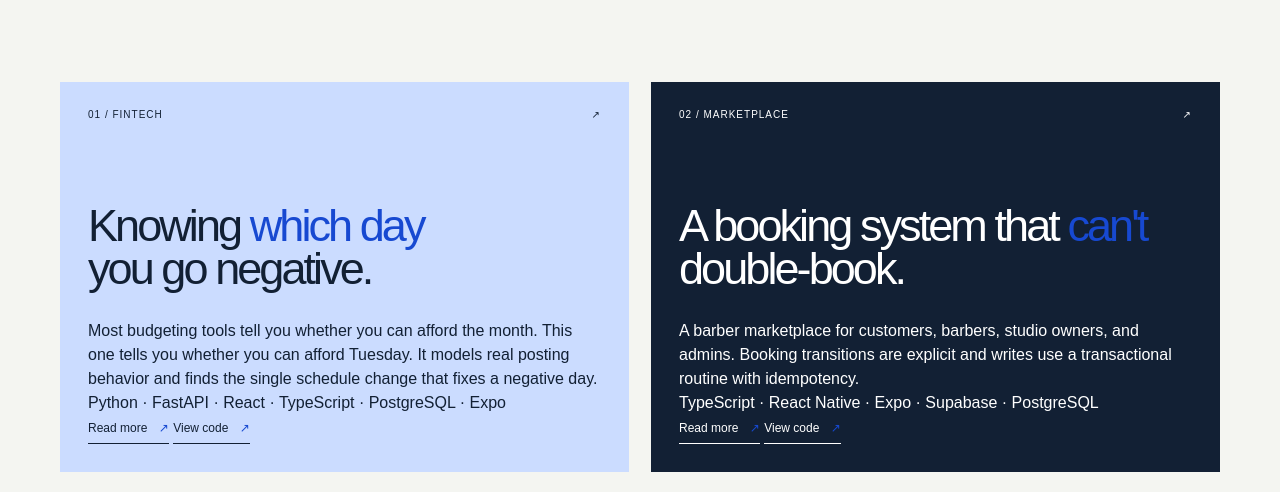
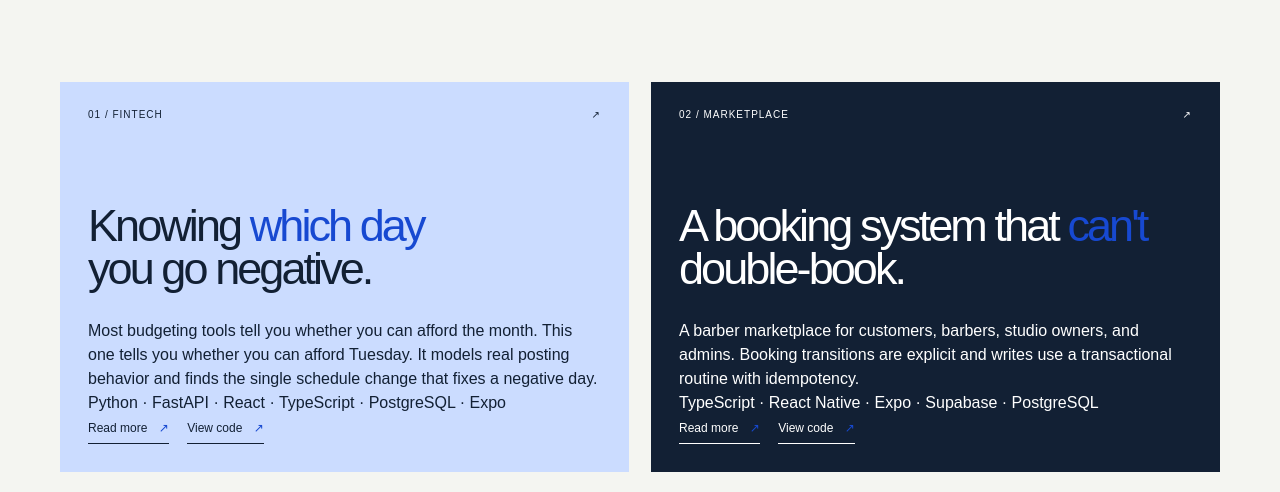
Before and after one commit to mscott9160-web/portfolio-site, a Next.js app: page / in a window 1280 px wide. Shown: the part 1299-1791 px from the top of the page. Built offline with nearby package versions, Linux system fonts and the light colour scheme.

Commit message:
fix: improve project card spacing

```diff
--- a/app/globals.css
+++ b/app/globals.css
@@ -27,6 +27,6 @@ body {
 .shell { margin: 0 auto; max-width: 1240px; padding-left: 40px; padding-right: 40px; }.nav { align-items: center; display: flex; height: 92px; justify-content: space-between; }.wordmark { font-size: 20px; font-weight: 800; letter-spacing: -.08em; }.wordmark span, em { color: var(--blue); font-style: normal; }.nav-links { color: var(--muted); display: flex; font-size: 13px; gap: 38px; margin-left: 120px; }.nav-links a:hover, .text-link:hover { color: var(--blue); }.nav-cta { border-bottom: 1px solid var(--ink); font-size: 13px; padding-bottom: 5px; }.nav-cta span, .text-link span, .button span, .contact-email span { color: var(--blue); margin-left: 10px; }
 .hero { display: grid; grid-template-columns: 1.15fr .85fr; min-height: 610px; padding-bottom: 90px; padding-top: 92px; }.eyebrow { color: var(--blue); font-size: 11px; font-weight: 700; letter-spacing: .13em; text-transform: uppercase; }.status-dot { background: #25a56d; border-radius: 50%; display: inline-block; height: 7px; margin-right: 9px; width: 7px; } h1, h2, h3 { font-weight: 500; letter-spacing: -.065em; line-height: .96; margin: 0; }.hero h1 { font-size: clamp(52px, 7vw, 92px); margin: 28px 0; }.lede { color: var(--muted); font-size: 17px; line-height: 1.55; max-width: 410px; }.hero-actions { align-items: center; display: flex; gap: 29px; margin-top: 38px; }.button { display: inline-block; font-size: 12px; font-weight: 700; padding: 16px 21px; }.button-primary { background: var(--blue); color: white; }.button-primary:hover { background: var(--ink); }.text-link { border-bottom: 1px solid var(--ink); font-size: 12px; padding-bottom: 6px; }
 .hero-art { background: #e0e8f8; height: 445px; overflow: hidden; position: relative; width: 100%; }.art-ring { border: 1px solid rgba(23,73,209,.35); border-radius: 50%; height: 390px; left: 16%; position: absolute; top: 7%; width: 390px; }.ring-two { height: 270px; left: 29%; top: 22%; width: 270px; }.art-block { background: var(--blue); height: 210px; left: 42%; position: absolute; top: 24%; transform: rotate(28deg); width: 110px; }.block-two { background: #122034; height: 120px; left: 29%; top: 59%; transform: rotate(-18deg); width: 210px; }.art-label { bottom: 22px; color: var(--blue); font-size: 10px; left: 24px; letter-spacing: .15em; line-height: 1.45; position: absolute; }
-.signal-bar { background: var(--blue); color: white; }.signal-inner { align-items: center; display: flex; font-size: 12px; justify-content: space-between; min-height: 70px; }.signal-inner span:first-child { opacity: .7; }.signal-mark { font-size: 22px; }.work-section { padding-bottom: 140px; padding-top: 140px; }.section-heading { display: grid; gap: 30px; grid-template-columns: 1fr 1.3fr 1fr; }.section-heading h2, .about-section h2 { font-size: clamp(44px, 5vw, 70px); }.section-heading > p:last-child { color: var(--muted); font-size: 14px; line-height: 1.6; padding-top: 10px; }.project-grid { display: grid; gap: 22px; grid-template-columns: 1fr 1fr; margin-top: 75px; }.project-card { display: flex; flex-direction: column; height: 390px; justify-content: space-between; padding: 25px 28px 28px; }.project-blue { background: #cbdcff; }.project-ink { background: var(--ink); color: white; }.project-top { display: flex; font-size: 10px; justify-content: space-between; letter-spacing: .1em; text-transform: uppercase; }.project-card h3 { font-size: 45px; margin-bottom: 28px; }.project-card a { border-bottom: 1px solid currentColor; display: inline-block; font-size: 12px; padding-bottom: 6px; }.project-card a span { color: var(--blue); margin-left: 8px; }
+.signal-bar { background: var(--blue); color: white; }.signal-inner { align-items: center; display: flex; font-size: 12px; justify-content: space-between; min-height: 70px; }.signal-inner span:first-child { opacity: .7; }.signal-mark { font-size: 22px; }.work-section { padding-bottom: 140px; padding-top: 140px; }.section-heading { display: grid; gap: 30px; grid-template-columns: 1fr 1.3fr 1fr; }.section-heading h2, .about-section h2 { font-size: clamp(44px, 5vw, 70px); }.section-heading > p:last-child { color: var(--muted); font-size: 14px; line-height: 1.6; padding-top: 10px; }.project-grid { display: grid; gap: 22px; grid-template-columns: 1fr 1fr; margin-top: 75px; }.project-card { display: flex; flex-direction: column; height: auto; min-height: 390px; justify-content: space-between; padding: 25px 28px 28px; }.project-blue { background: #cbdcff; }.project-ink { background: var(--ink); color: white; }.project-top { display: flex; font-size: 10px; gap: 12px; justify-content: space-between; letter-spacing: .1em; text-transform: uppercase; }.project-card h3 { font-size: 45px; margin-bottom: 28px; }.project-card a { border-bottom: 1px solid currentColor; display: inline-block; font-size: 12px; padding-bottom: 6px; }.project-card a + a { margin-left: 14px; }.project-card a span { color: var(--blue); margin-left: 8px; }
 .about-section { border-top: 1px solid var(--line); display: grid; gap: 15%; grid-template-columns: 1.05fr .95fr; padding-bottom: 145px; padding-top: 110px; }.about-copy { padding-top: 36px; }.about-copy > p { font-size: 24px; letter-spacing: -.03em; line-height: 1.32; margin: 0 0 38px; }.skills { border-top: 1px solid var(--line); display: grid; grid-template-columns: 1fr 1fr; margin-bottom: 40px; }.skills span { border-bottom: 1px solid var(--line); color: var(--muted); font-size: 12px; padding: 13px 0; }.button-outline { border: 1px solid var(--ink); }.button-outline:hover { background: var(--ink); color: white; }.contact-section { border-top: 1px solid var(--line); padding-bottom: 40px; padding-top: 110px; }.contact-section h2 { font-size: clamp(58px, 8vw, 110px); margin: 50px 0 70px; }.contact-email { border-bottom: 1px solid var(--ink); display: inline-block; font-size: 18px; padding-bottom: 8px; }.contact-meta { border-top: 1px solid var(--line); color: var(--muted); display: flex; font-size: 11px; justify-content: space-between; margin-top: 110px; padding-top: 17px; }.contact-meta a { color: var(--ink); }.reveal { animation: rise .8s ease both; }.reveal-delay { animation: rise .8s .15s ease both; } @keyframes rise { from { opacity: 0; transform: translateY(18px); } to { opacity: 1; transform: translateY(0); } }
-@media (max-width: 700px) { .shell { padding-left: 22px; padding-right: 22px; }.nav { height: 75px; }.nav-links { display: none; }.hero { display: block; min-height: auto; padding-bottom: 55px; padding-top: 55px; }.hero h1 { font-size: 53px; }.hero-art { height: 300px; margin-top: 55px; }.art-ring { height: 270px; width: 270px; }.signal-inner { align-items: flex-start; flex-direction: column; gap: 8px; justify-content: center; padding-bottom: 16px; padding-top: 16px; }.section-heading, .project-grid, .about-section { display: block; }.section-heading h2 { margin: 25px 0; }.section-heading > p:last-child { padding: 0; }.project-grid { margin-top: 45px; }.project-card { height: 300px; margin-bottom: 14px; }.project-card h3 { font-size: 37px; }.work-section { padding-bottom: 80px; padding-top: 80px; }.about-section { padding-bottom: 80px; padding-top: 80px; }.about-copy { padding-top: 45px; }.about-copy > p { font-size: 21px; }.contact-section { padding-top: 80px; }.contact-section h2 { font-size: 62px; margin: 45px 0; }.contact-meta { align-items: flex-start; flex-direction: column; gap: 12px; margin-top: 75px; } }
+@media (max-width: 700px) { .shell { padding-left: 22px; padding-right: 22px; }.nav { height: 75px; }.nav-links { display: none; }.hero { display: block; min-height: auto; padding-bottom: 55px; padding-top: 55px; }.hero h1 { font-size: 53px; }.hero-art { height: 300px; margin-top: 55px; }.art-ring { height: 270px; width: 270px; }.signal-inner { align-items: flex-start; flex-direction: column; gap: 8px; justify-content: center; padding-bottom: 16px; padding-top: 16px; }.section-heading, .project-grid, .about-section { display: block; }.section-heading h2 { margin: 25px 0; }.section-heading > p:last-child { padding: 0; }.project-grid { margin-top: 45px; }.project-card { min-height: 300px; margin-bottom: 14px; }.project-card h3 { font-size: 37px; }.work-section { padding-bottom: 80px; padding-top: 80px; }.about-section { padding-bottom: 80px; padding-top: 80px; }.about-copy { padding-top: 45px; }.about-copy > p { font-size: 21px; }.contact-section { padding-top: 80px; }.contact-section h2 { font-size: 62px; margin: 45px 0; }.contact-meta { align-items: flex-start; flex-direction: column; gap: 12px; margin-top: 75px; } }
```
